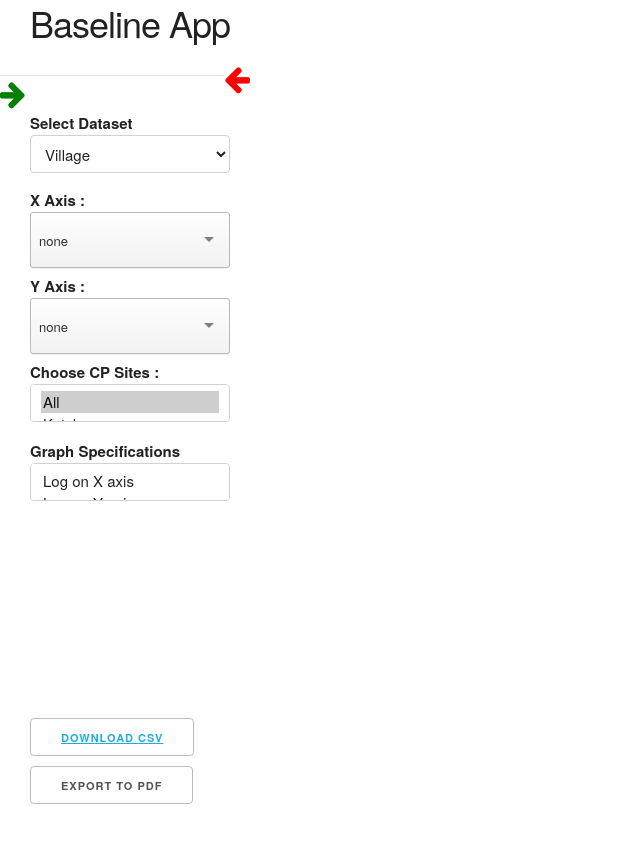
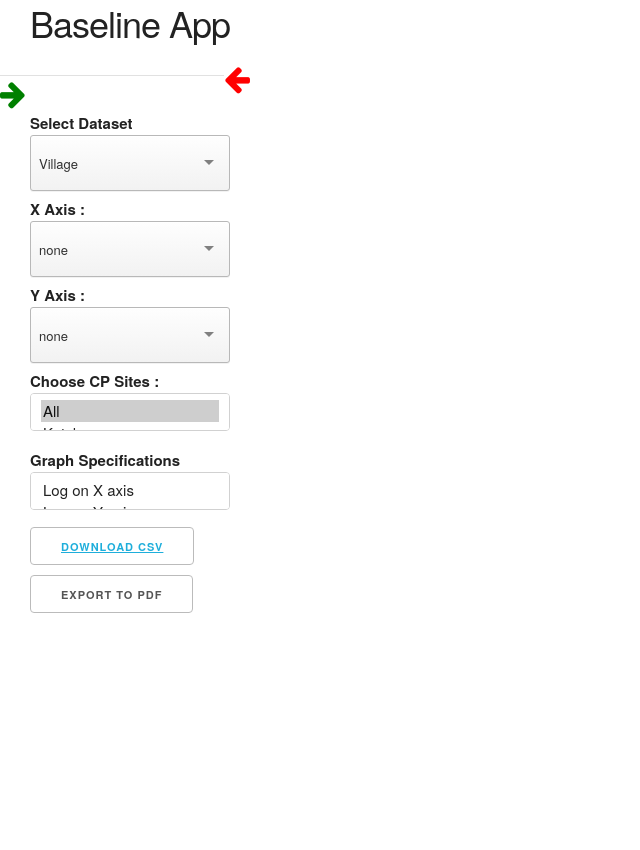
Before and after one commit to rainfedindia/BaselineApp, a Flask app: page / in a window 1280 px wide. Shown: the whole page, without its empty margins (0-640 px from the left). Run offline with Flask 2, Linux system fonts and the light colour scheme.

Commit message:
boxes on the top!

```diff
--- a/templates/app.html
+++ b/templates/app.html
@@ -49,11 +49,11 @@
                 <div class="twelve columns">
 
                     <b>Select Dataset</b></br>
-                    <select id="dataser" class="select2" style="width: 200px">
+                    <select id="dataset"  style="width: 200px">
                     <option value="village" selected >Village</option>
-                    <option value="village" selected >Village</option>
-                    <option value="village" selected >Village</option>
-                    <option value="village" selected >Village</option>
+                    <option value="bio"  >Bio</option>
+                    <option value="agri"  >Agriculture</option>
+                    <option value="water"  >Water</option>
                     </select>
 
                 </div>
@@ -128,7 +128,7 @@
 
                 </div>
             </div>
-            <div class="row" style="margin-left:30px; margin-top: 200px;">
+            <div class="row" style="margin-left:30px;">
                 <button>
                 <a href="static/data/dataV1.csv">
                     Download CSV
```
